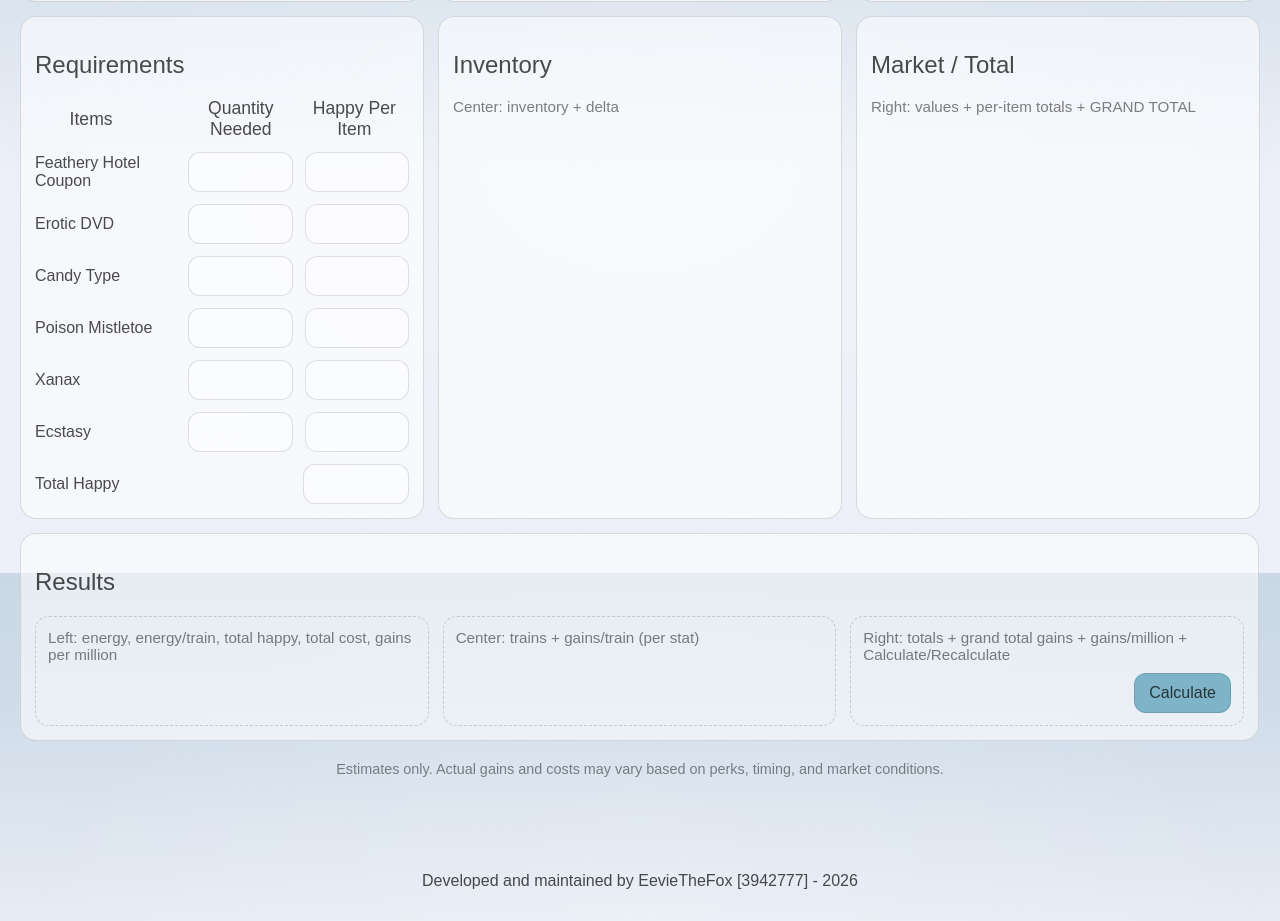
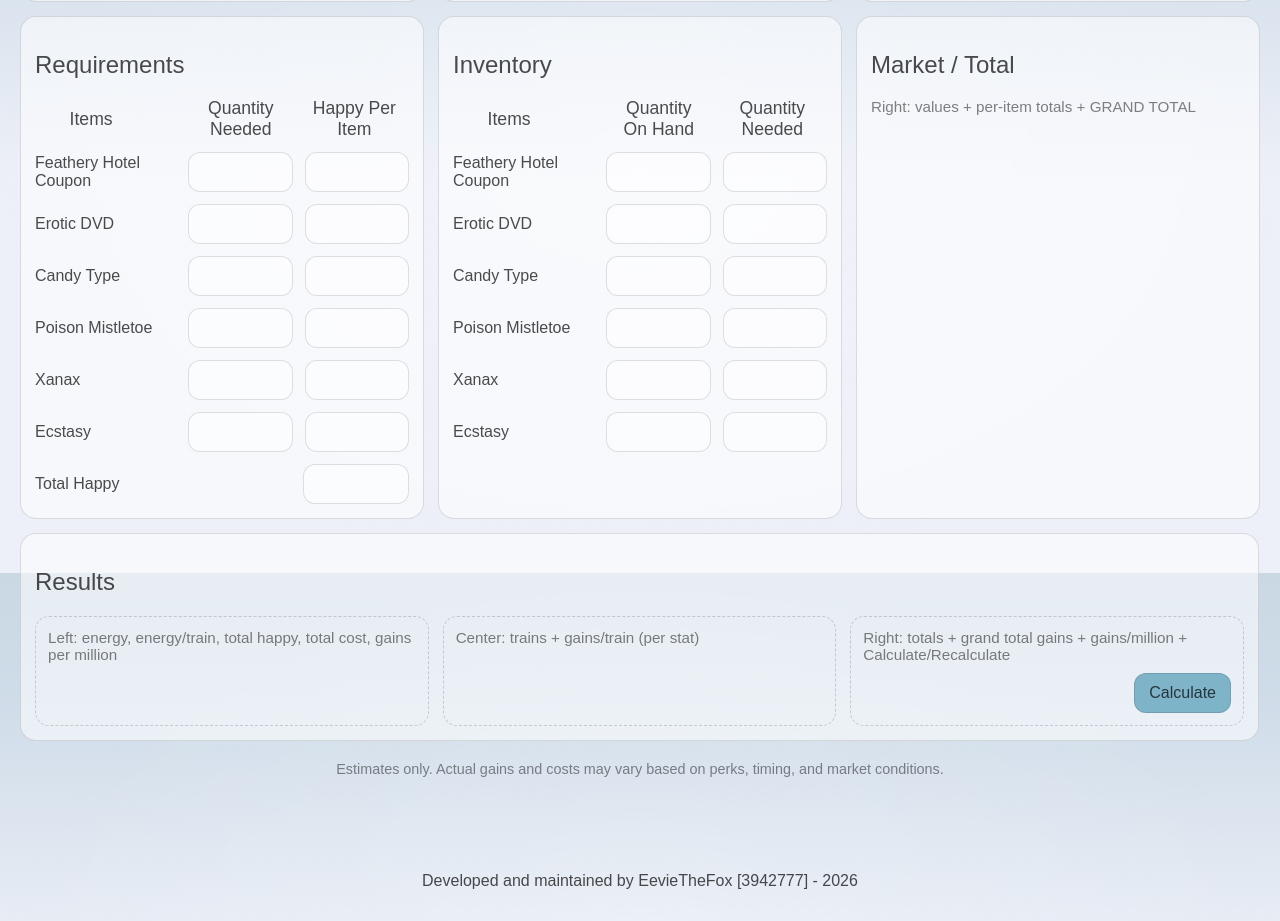
Before and after one commit to EevieTheFox/Torn-Gainz-Web-App, a SvelteKit app: page /calculator in a window 1280 px wide. Shown: the part 1027-1948 px from the top of the page. Built offline with nearby package versions, Linux system fonts and the light colour scheme.

Commit message:
added placeholder input fields for user items on hand and quantity needed

```diff
--- a/src/routes/calculator/+page.svelte
+++ b/src/routes/calculator/+page.svelte
@@ -559,8 +559,94 @@
 
             <div class="card">
                 <h2>Inventory</h2>
-                <div class="placeholder">
-                    Center: inventory + delta
+                <div class="inputRowItem itemsHeaderRow">
+                    <div class="itemsHeader">Items</div>
+                    <div class="colHeader">Quantity On Hand</div>
+                    <div class="colHeader">Quantity Needed</div>
+                </div>
+
+                <div class="inputRowItem">
+                    <label>Feathery Hotel Coupon</label>
+                    <input
+                            label="Feathery Hotel Coupon"
+                            value={numToInput(ui, F.USER_FHC_QTY)}
+                            on:input={(e) => onNum(F.USER_FHC_QTY, e)}
+                    />
+                    <input
+                            label="FHC Needed"
+                            value={numToInput(ui, F.USER_FHC_DELTA)}
+                            on:input={(e) => onNum(F.USER_FHC_DELTA, e)}
+                    />
+                </div>
+
+                <div class="inputRowItem">
+                    <label>Erotic DVD</label>
+                    <input
+                            label="Erotic DVD On Hand"
+                            value={numToInput(ui, F.USER_EDVD_QTY)}
+                            on:input={(e) => onNum(F.USER_EDVD_QTY, e)}
+                    />
+                    <input
+                            label="Erotic DVD Needed"
+                            value={numToInput(ui, F.USER_EDVD_DELTA)}
+                            on:input={(e) => onNum(F.USER_EDVD_DELTA, e)}
+                    />
+                </div>
+
+                <div class="inputRowItem">
+                    <label>Candy Type</label>
+                    <input
+                            label="Candy On Hand"
+                            value={numToInput(ui, F.USER_CANDY_QTY)}
+                            on:input={(e) => onNum(F.USER_CANDY_QTY, e)}
+                    />
+                    <input
+                            label="Candy Needed"
+                            value={numToInput(ui, F.USER_CANDY_DELTA)}
+                            on:input={(e) => onNum(F.USER_CANDY_DELTA, e)}
+                    />
+                </div>
+
+                <div class="inputRowItem">
+                    <label>Poison Mistletoe</label>
+                    <input
+                            label="Poison Mistletoe"
+                            value={numToInput(ui, F.USER_POISON_MISTLETOE_QTY)}
+                            on:input={(e) => onNum(F.USER_POISON_MISTLETOE_QTY, e)}
+                    />
+                    <input
+                            label="Poison Mistletoe"
+                            value={numToInput(ui, F.USER_POISON_MISTLETOE_DELTA)}
+                            on:input={(e) => onNum(F.USER_POISON_MISTLETOE_DELTA, e)}
+                    />
+                </div>
+
+                <div class="inputRowItem">
+                    <label>Xanax</label>
+                    <input
+                            label="Xanax"
+                            value={numToInput(ui, F.USER_XANAX_QTY)}
+                            on:input={(e) => onNum(F.USER_XANAX_QTY, e)}
+                    />
+                    <input
+                            label="Xanax"
+                            value={numToInput(ui, F.USER_XANAX_DELTA)}
+                            on:input={(e) => onNum(F.USER_XANAX_DELTA, e)}
+                    />
+                </div>
+
+                <div class="inputRowItem">
+                    <label>Ecstasy</label>
+                    <input
+                            label="Ecstasy"
+                            value={numToInput(ui, F.USER_ECSTASY_QTY)}
+                            on:input={(e) => onNum(F.USER_ECSTASY_QTY, e)}
+                    />
+                    <input
+                            label="Ecstasy"
+                            value={numToInput(ui, F.USER_ECSTASY_DELTA)}
+                            on:input={(e) => onNum(F.USER_ECSTASY_DELTA, e)}
+                    />
                 </div>
             </div>
 
```
